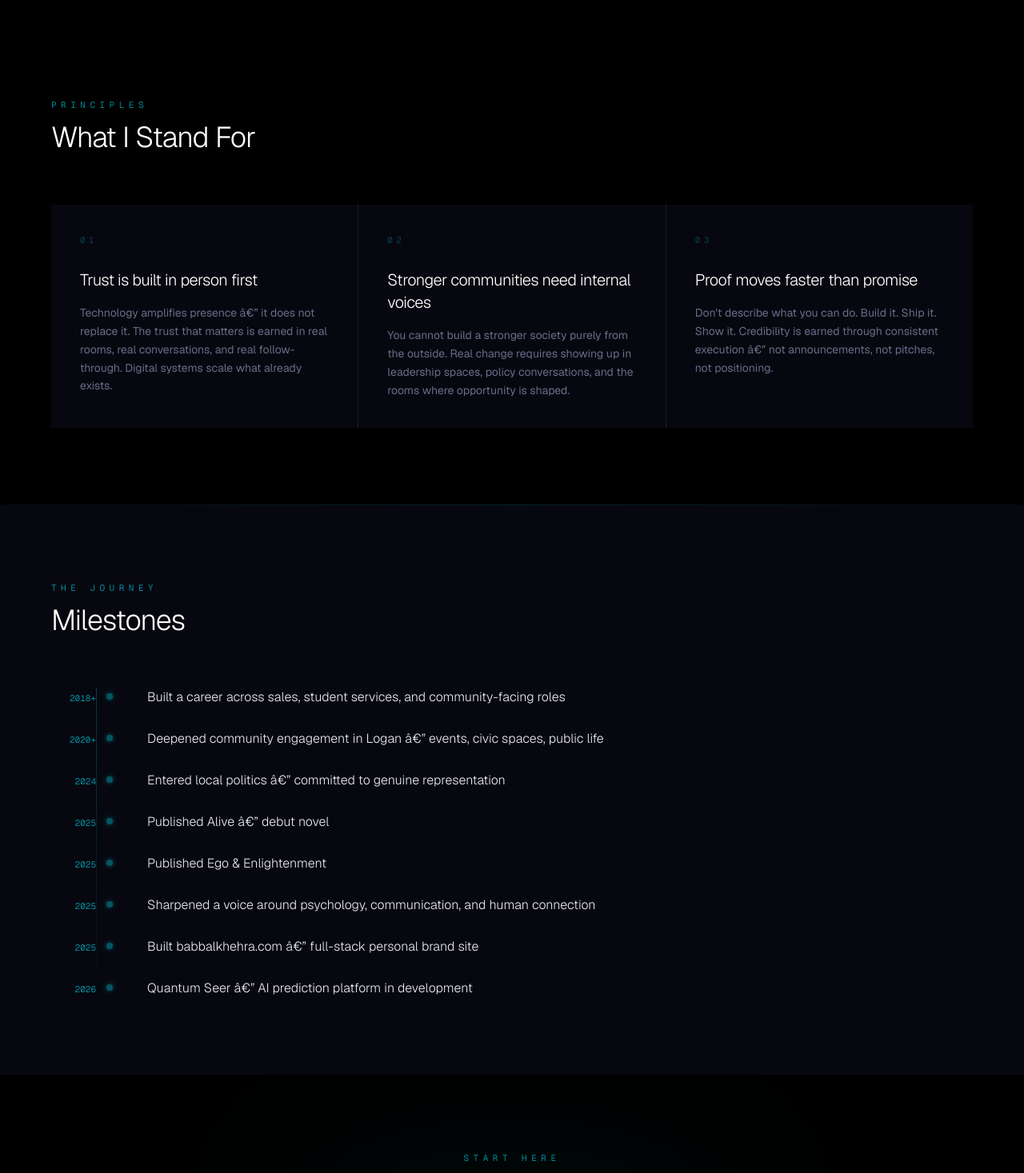
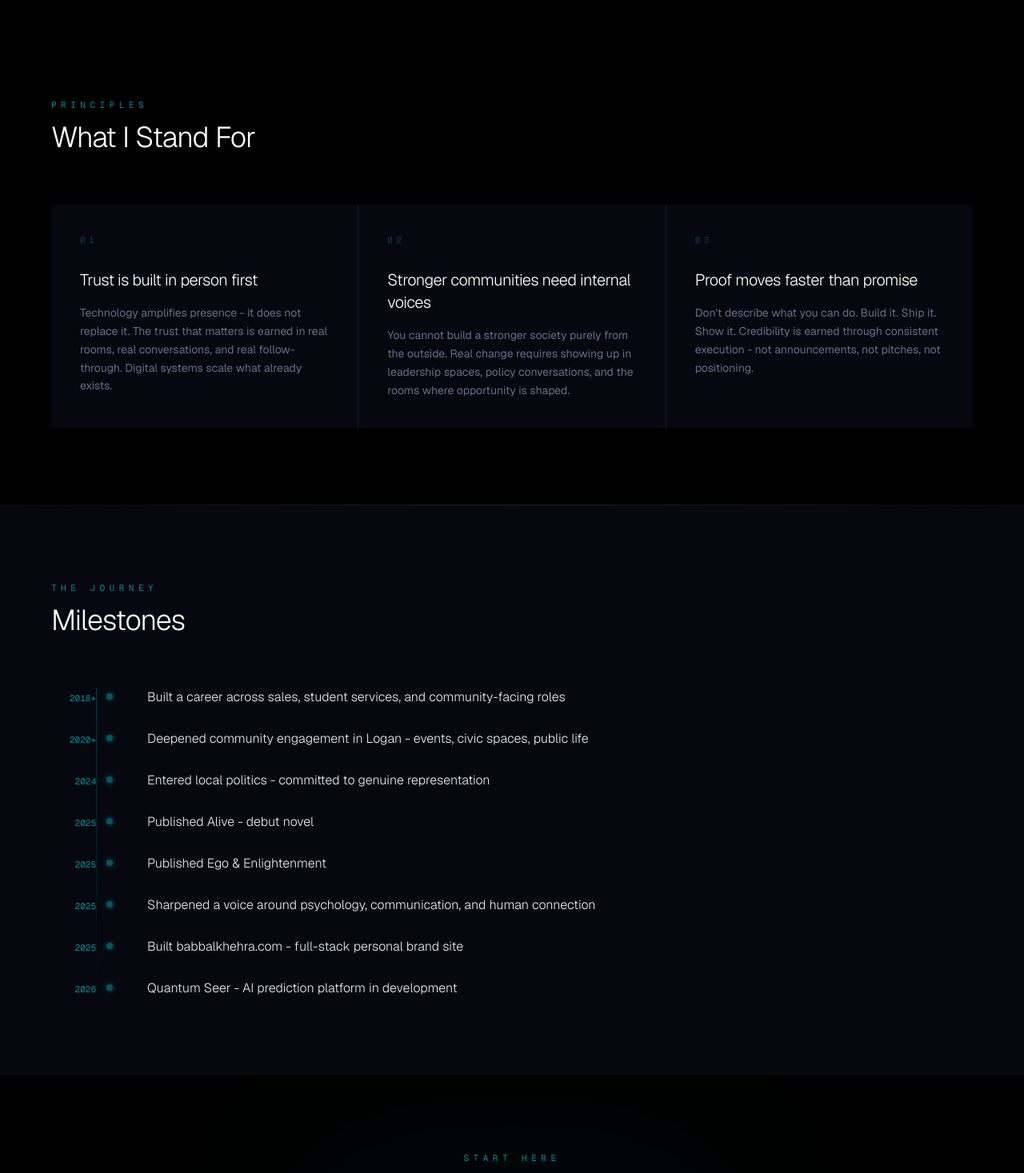
Before and after one commit to gurkhehra27-jpg/babbal-khehra, a Next.js app: page /about in a window 1280 px wide. Shown: the part 3218-4685 px from the top of the page at 80% size. Built offline with nearby package versions, Linux system fonts and the light colour scheme.

Commit message:
fix: clean homepage and about text encoding

```diff
--- a/src/app/about/page.tsx
+++ b/src/app/about/page.tsx
@@ -9,7 +9,7 @@ const presenceMoments = [
     src: "/images/presence/community-christmas-logan.jpeg",
     imageClassName: "object-center",
     caption:
-      "At a community Christmas gathering in Logan with local leaders, elected representatives, and residents â€” reflecting the relationships, presence, and public engagement that shape real community life.",
+      "At a community Christmas gathering in Logan with local leaders, elected representatives, and residents - reflecting the relationships, presence, and public engagement that shape real community life.",
   },
   {
     src: "/images/presence/parliament-leaders.jpg",
@@ -47,20 +47,20 @@ const personalDimensions = [
 
 const milestones = [
   { year: "2018+", event: "Built a career across sales, student services, and community-facing roles" },
-  { year: "2020+", event: "Deepened community engagement in Logan â€” events, civic spaces, public life" },
-  { year: "2024", event: "Entered local politics â€” committed to genuine representation" },
-  { year: "2025", event: "Published Alive â€” debut novel" },
+  { year: "2020+", event: "Deepened community engagement in Logan - events, civic spaces, public life" },
+  { year: "2024", event: "Entered local politics - committed to genuine representation" },
+  { year: "2025", event: "Published Alive - debut novel" },
   { year: "2025", event: "Published Ego & Enlightenment" },
   { year: "2025", event: "Sharpened a voice around psychology, communication, and human connection" },
-  { year: "2025", event: "Built babbalkhehra.com â€” full-stack personal brand site" },
-  { year: "2026", event: "Quantum Seer â€” AI prediction platform in development" },
+  { year: "2025", event: "Built babbalkhehra.com - full-stack personal brand site" },
+  { year: "2026", event: "Quantum Seer - AI prediction platform in development" },
 ];
 
 const beliefs = [
   {
     num: "01",
     title: "Trust is built in person first",
-    body: "Technology amplifies presence â€” it does not replace it. The trust that matters is earned in real rooms, real conversations, and real follow-through. Digital systems scale what already exists.",
+    body: "Technology amplifies presence - it does not replace it. The trust that matters is earned in real rooms, real conversations, and real follow-through. Digital systems scale what already exists.",
   },
   {
     num: "02",
@@ -70,7 +70,7 @@ const beliefs = [
   {
     num: "03",
     title: "Proof moves faster than promise",
-    body: "Don't describe what you can do. Build it. Ship it. Show it. Credibility is earned through consistent execution â€” not announcements, not pitches, not positioning.",
+    body: "Don't describe what you can do. Build it. Ship it. Show it. Credibility is earned through consistent execution - not announcements, not pitches, not positioning.",
   },
 ];
 
@@ -78,7 +78,7 @@ export default function AboutPage() {
   return (
     <div className="bg-black min-h-screen">
 
-      {/* â”€â”€ HEADER â”€â”€ */}
+      {/* -”€-”€ HEADER -”€-”€ */}
       <section className="pt-40 pb-20 px-6 relative overflow-hidden">
         <div className="absolute top-0 right-1/3 w-[500px] h-[400px] bg-[#00e5ff]/4 blur-[120px] rounded-full pointer-events-none" />
         <div className="max-w-6xl mx-auto relative">
@@ -112,7 +112,7 @@ export default function AboutPage() {
 
       <div className="h-px bg-gradient-to-r from-transparent via-[#00e5ff]/20 to-transparent" />
 
-      {/* â”€â”€ MANIFESTO STRIP â”€â”€ */}
+      {/* -”€-”€ MANIFESTO STRIP -”€-”€ */}
       <section className="py-20 px-6 relative overflow-hidden">
         <div className="absolute inset-0 bg-[#07070f]" />
         <div className="absolute top-1/2 left-1/2 -translate-x-1/2 -translate-y-1/2 w-[700px] h-[200px] bg-[#00e5ff]/3 blur-[100px] rounded-full pointer-events-none" />
@@ -135,11 +135,11 @@ export default function AboutPage() {
 
       <div className="h-px bg-gradient-to-r from-transparent via-[#00e5ff]/10 to-transparent" />
 
-      {/* â”€â”€ BIO â€” editorial split â”€â”€ */}
+      {/* -”€-”€ BIO - editorial split -”€-”€ */}
       <section className="py-24 px-6">
         <div className="max-w-6xl mx-auto grid grid-cols-1 md:grid-cols-[300px_1fr] gap-16">
 
-          {/* Left â€” portrait + identity */}
+          {/* Left - portrait + identity */}
           <motion.div
             initial={{ opacity: 0, x: -20 }}
             whileInView={{ opacity: 1, x: 0 }}
@@ -190,7 +190,7 @@ export default function AboutPage() {
             </div>
           </motion.div>
 
-          {/* Right â€” bio */}
+          {/* Right - bio */}
           <motion.div
             initial={{ opacity: 0, y: 30 }}
             whileInView={{ opacity: 1, y: 0 }}
@@ -225,7 +225,7 @@ export default function AboutPage() {
         </div>
       </section>
 
-      {/* â”€â”€ PUBLIC PRESENCE â”€â”€ */}
+      {/* -”€-”€ PUBLIC PRESENCE -”€-”€ */}
       <section className="py-24 px-6 relative overflow-hidden">
         <div className="absolute inset-0 bg-[#07070f]" />
         <div className="absolute top-0 left-0 right-0 h-px bg-gradient-to-r from-transparent via-[#00e5ff]/15 to-transparent" />
@@ -252,7 +252,7 @@ export default function AboutPage() {
             </p>
           </motion.div>
 
-          {/* Curated photo grid â€” swap src values when photos are ready */}
+          {/* Curated photo grid - swap src values when photos are ready */}
           <div className="grid grid-cols-1 sm:grid-cols-2 md:grid-cols-3 gap-4">
             {presenceMoments.map((moment, i) => (
               <motion.div
@@ -273,7 +273,7 @@ export default function AboutPage() {
                       className={`object-cover ${moment.imageClassName} group-hover:scale-[1.04] transition-transform duration-700`}
                     />
                   ) : (
-                    /* Placeholder â€” replace moment.src with "/images/presence/01.jpg" etc. */
+                    /* Placeholder - replace moment.src with "/images/presence/01.jpg" etc. */
                     <div className="w-full h-full bg-[#07070f] flex flex-col items-center justify-center relative">
                       <div className="absolute top-3 left-3 w-5 h-5 border-t border-l border-[#00e5ff]/15" />
                       <div className="absolute top-3 right-3 w-5 h-5 border-t border-r border-[#00e5ff]/15" />
@@ -329,7 +329,7 @@ export default function AboutPage() {
         </div>
       </section>
 
-      {/* â”€â”€ WHAT I STAND FOR â”€â”€ */}
+      {/* -”€-”€ WHAT I STAND FOR -”€-”€ */}
       <section className="py-24 px-6">
         <div className="max-w-6xl mx-auto">
           <motion.div
@@ -432,7 +432,7 @@ export default function AboutPage() {
         </div>
       </section>
 
-      {/* â”€â”€ TIMELINE â”€â”€ */}
+      {/* -”€-”€ TIMELINE -”€-”€ */}
       <section className="py-24 px-6 relative overflow-hidden">
         <div className="absolute inset-0 bg-[#07070f]" />
         <div className="absolute top-0 left-0 right-0 h-px bg-gradient-to-r from-transparent via-[#00e5ff]/15 to-transparent" />
@@ -480,7 +480,7 @@ export default function AboutPage() {
         </div>
       </section>
 
-      {/* â”€â”€ CTA â”€â”€ */}
+      {/* -”€-”€ CTA -”€-”€ */}
       <section className="py-24 px-6 relative overflow-hidden">
         <div className="absolute top-1/2 left-1/2 -translate-x-1/2 -translate-y-1/2 w-[600px] h-[300px] bg-[#00e5ff]/3 blur-[100px] rounded-full pointer-events-none" />
 
@@ -499,14 +499,14 @@ export default function AboutPage() {
             <span className="text-gradient-cyan">Decide for yourself.</span>
           </h3>
           <p className="text-[#6b6b8a] text-base mb-10 leading-relaxed">
-            The Lab has the digital proof. The Vault has the writing. Either way â€” you&apos;re already here.
+            The Lab has the digital proof. The Vault has the writing. Either way - you&apos;re already here.
           </p>
           <div className="flex flex-col sm:flex-row items-center justify-center gap-4">
             <Link
               href="/lab"
               className="inline-flex items-center gap-3 px-8 py-4 border border-[#00e5ff]/40 text-[#00e5ff] text-sm tracking-[0.2em] uppercase hover:bg-[#00e5ff]/10 transition-all duration-300 glow-box-cyan"
             >
-              The Lab â†’
+              The Lab -†’
             </Link>
             <Link
               href="/vault"
```
Also changed, not shown: src/app/page.tsx (+36 -36 lines).
